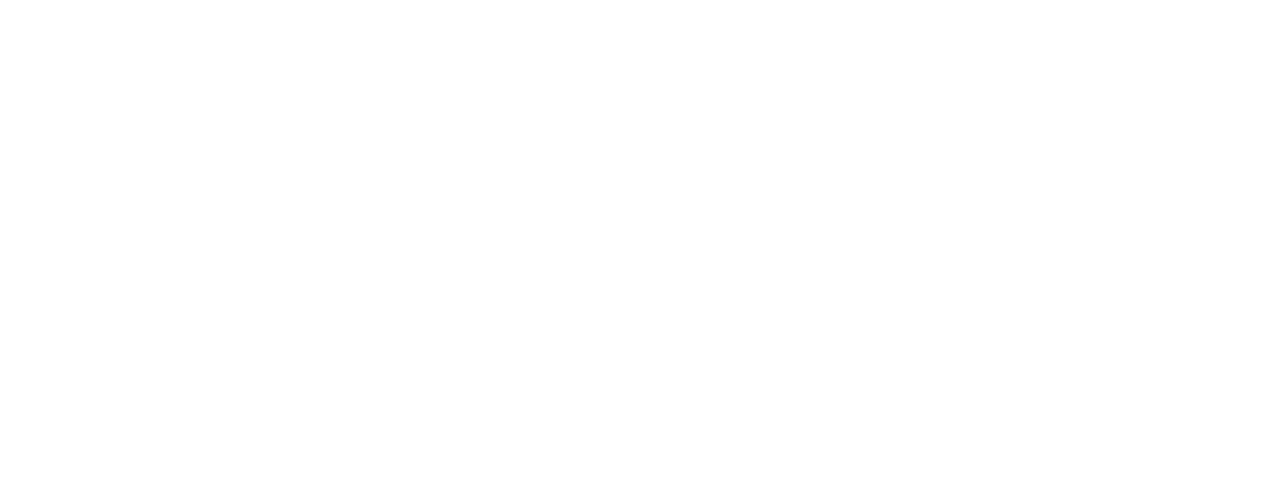
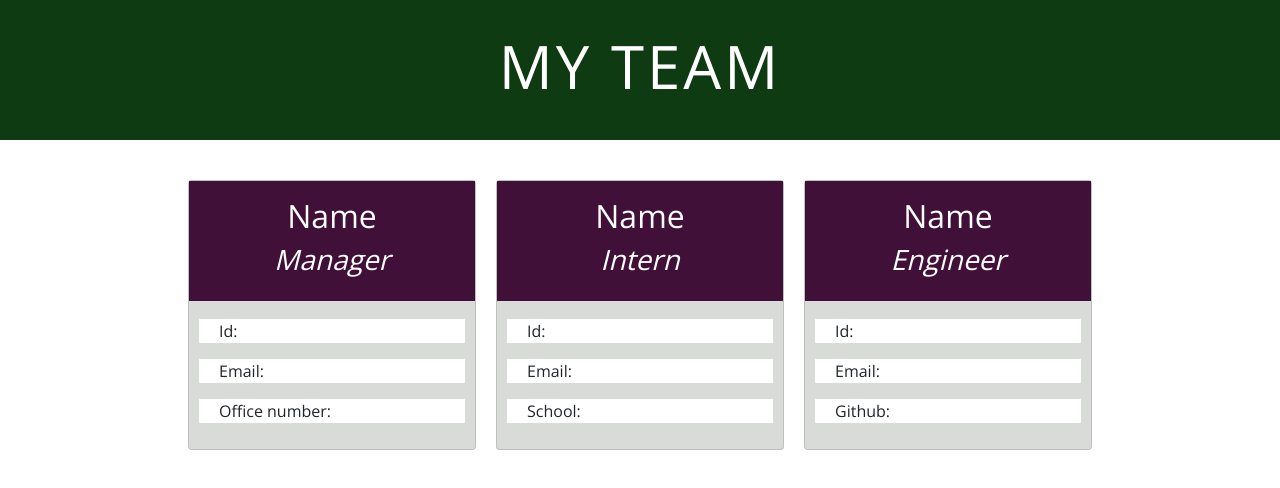
Before and after one commit to daniwhitlock/Team-Profile-Generator, a website: page index.html in a window 1280 px wide. Drawn offline with nearby package versions, Linux system fonts and the light colour scheme.

Commit message:
added html code and style

```diff
--- a/index.html
+++ b/index.html
@@ -1,11 +1,102 @@
 <!DOCTYPE html>
 <html lang="en">
+
 <head>
     <meta charset="UTF-8">
     <meta name="viewport" content="width=device-width, initial-scale=1.0">
+    <link rel="stylesheet" href="https://cdnjs.cloudflare.com/ajax/libs/twitter-bootstrap/4.3.1/css/bootstrap.min.css">
+    <link rel="preconnect" href="https://fonts.gstatic.com">
+    <link href="https://fonts.googleapis.com/css2?family=Open+Sans:wght@300;400;600&display=swap" rel="stylesheet">
+    <link rel="stylesheet" href="./style.css" />
     <title>Document</title>
 </head>
+
 <body>
 
+    <header>
+        <h1>
+            My Team
+        </h1>
+    </header>
+    <main class=container>
+        <div class="card" style="width: 18rem;">
+            <div class="card-body">
+                <div class="card-title p-3 mb-2">
+                    <h2>
+                        Name
+                    </h2>
+                    <h3 class="italics">
+                        Manager
+                    </h3>
+                </div>
+
+                <div class="employee-info">
+                    <p class="card-text">
+                        Id:
+                    </p>
+                    <p class="card-text">
+                        Email:
+                    </p>
+                    <p class="card-text">
+                        Office number:
+                    </p>
+                </div>
+            </div>
+        </div>
+
+        <div class="card" style="width: 18rem;">
+            <div class="card-body">
+                <div class="card-title p-3 mb-2">
+                    <h2>
+                        Name
+                    </h2>
+                    <h3 class="italics">
+                        Intern
+                    </h3>
+                </div>
+
+                <div class="employee-info">
+                    <p class="card-text">
+                        Id:
+                    </p>
+                    <p class="card-text">
+                        Email:
+                    </p>
+                    <p class="card-text">
+                        School:
+                    </p>
+                </div>
+            </div>
+        </div>
+
+        <div class="card" style="width: 18rem;">
+            <div class="card-body">
+                <div class="card-title p-3 mb-2">
+                    <h2>
+                        Name
+                    </h2>
+                    <h3 class="italics">
+                        Engineer
+                    </h3>
+                </div>
+
+                <div class="employee-info">
+                    <p class="card-text">
+                        Id:
+                    </p>
+                    <p class="card-text">
+                        Email:
+                    </p>
+                    <p class="card-text">
+                        Github:
+                        <!--insert github link--> <a href="https:// <!--githublink-->.github.io" target="_blank" </a>
+                    </p>
+                </div>
+            </div>
+        </div>
+
+    </main>
+
 </body>
+
 </html>
--- /dev/null
+++ b/src/page-template.js
@@ -0,0 +1,131 @@
+const Employee = require("../lib/Employee")
+
+
+let favCard = (data) => {
+    return `
+    // put data into a card
+    ${data.name}
+    `
+}
+
+let generateManager = ()=> {
+    return `
+    <div class="card" style="width: 18rem;">
+    <div class="card-body">
+        <div class="card-title p-3 mb-2">
+            <h2>
+                ${employee}
+            </h2>
+            <h3 class="italics">
+                Manager
+            </h3>
+        </div>
+
+        <div class="employee-info">
+            <p class="card-text">
+                Id:
+            </p>
+            <p class="card-text">
+                Email:
+            </p>
+            <p class="card-text">
+                Office number:
+            </p>
+        </div>
+    </div>
+</div>`
+}
+
+let generateEngineer = () => {
+    return `
+    <div class="card" style="width: 18rem;">
+    <div class="card-body">
+        <div class="card-title p-3 mb-2">
+            <h2>
+                Name
+            </h2>
+            <h3 class="italics">
+                Intern
+            </h3>
+        </div>
+
+        <div class="employee-info">
+            <p class="card-text">
+                Id:
+            </p>
+            <p class="card-text">
+                Email:
+            </p>
+            <p class="card-text">
+                School:
+            </p>
+        </div>
+    </div>
+</div>
+`
+}
+
+let generateIntern = () => {
+    return `
+    <div class="card" style="width: 18rem;">
+    <div class="card-body">
+        <div class="card-title p-3 mb-2">
+            <h2>
+                Name
+            </h2>
+            <h3 class="italics">
+                Engineer
+            </h3>
+        </div>
+
+        <div class="employee-info">
+            <p class="card-text">
+                Id:
+            </p>
+            <p class="card-text">
+                Email:
+            </p>
+            <p class="card-text">
+                Github:
+                <!--insert github link--> <a href="https:// <!--githublink-->.github.io" target="_blank" </a>
+            </p>
+        </div>
+    </div>
+</div>
+`
+}
+
+// export function to generate entire page
+module.exports = templateData => {
+    // destructure page data by section
+
+    const { }
+    return `
+    <!DOCTYPE html>
+    <html lang="en">
+
+    <head>
+        <meta charset="UTF-8">
+        <meta name="viewport" content="width=device-width, initial-scale=1.0">
+        <link rel="stylesheet" href="https://cdnjs.cloudflare.com/ajax/libs/twitter-bootstrap/4.3.1/css/bootstrap.min.css">
+        <link rel="preconnect" href="https://fonts.gstatic.com">
+        <link href="https://fonts.googleapis.com/css2?family=Open+Sans:wght@300;400;600&display=swap" rel="stylesheet">
+        <link rel="stylesheet" href="./style.css" />
+        <title>Document</title>
+    </head>
+
+    <body>
+        <header>
+            <h1>
+                My Team
+            </h1>
+        </header>
+        <main class=container>
+        ${generateManager(Manager)}
+        ${generateEngineer(Engineer)}
+        ${generateIntern(Intern)}
+        </main>
+    </body>
+    </html>
+    `
+}
--- /dev/null
+++ b/src/style.css
@@ -0,0 +1,53 @@
+* {
+    margin: 0;
+    padding: 0;
+    font-family: 'Open Sans', sans-serif;
+}
+
+header {
+    background-color: rgb(14, 59, 17);
+    color: white;
+    padding-top: 30px;
+    padding-bottom: 30px;
+    text-align: center;
+    justify-content: center;
+    text-transform: uppercase;
+    letter-spacing: 3px;
+    margin-bottom: 30px;
+}
+header h1 {
+    font-size: 60px;
+}
+
+.container {
+    display: flex;
+    justify-content: center;
+    flex-wrap: wrap;
+}
+
+.card {
+    margin: 10px;
+    background-color: rgb(216, 219, 216);
+}
+.card-body {
+    padding: 0;
+}
+
+.card-title {
+    background-color: rgb(65, 16, 56);
+    color: white;
+    text-align: center;
+}
+
+.employee-info {
+    padding: 10px;
+}
+.employee-info p {
+    background-color: white;
+    text-align: left;
+    padding-left: 20px
+}
+
+.italics{
+    font-style: italic;
+}
```
Also changed, not shown: index.js (deleted, +0 -82 lines), src/template.js (deleted, +0 -11 lines), README.md.
